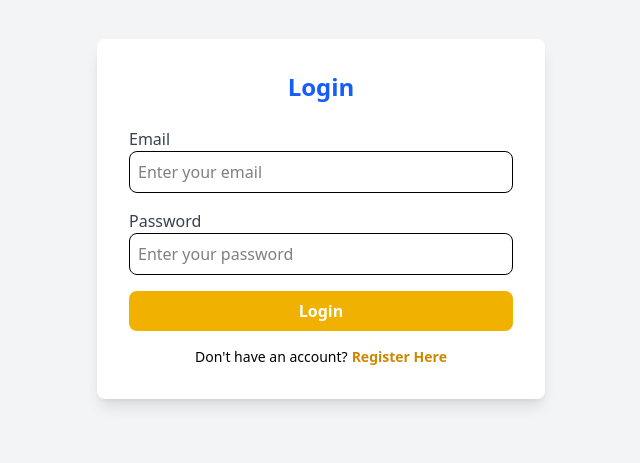
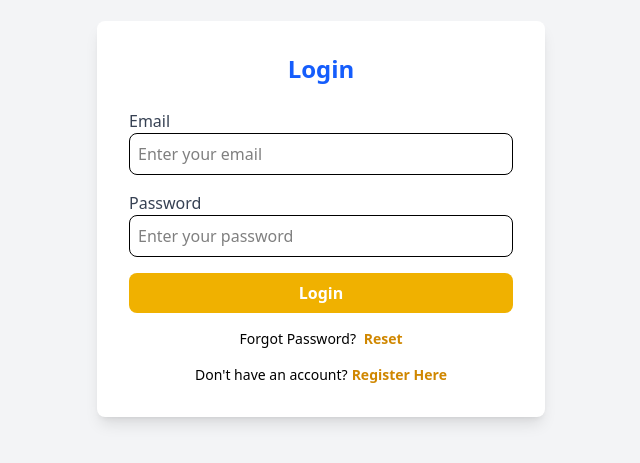
Before and after one commit to vinaysuman2629/suman, a React (Vite) app in the folder client/: page /login in a window 1280 px wide. Shown: the part 181-644 px from the top of the page, without its empty margins (319-959 px from the left). Built offline with nearby package versions, Linux system fonts and the light colour scheme.

Commit message:
Add "Forgot Password?" link to Auth component for improved user experience

```diff
--- a/client/src/pages/Auth.jsx
+++ b/client/src/pages/Auth.jsx
@@ -114,6 +114,9 @@ const Auth = () => {
                         )}
                     </button>
                 </form>
+                {
+                    isLogin && <p className="text-center mt-4 text-sm">Forgot Password? <span className="text-yellow-600 font-bold ml-1 cursor-pointer">Reset</span></p>
+                }
                 <p className="text-center mt-4 text-sm">
                     {isLogin ? "Don't have an account?" : "Already have an account?"}
                     <button
```
